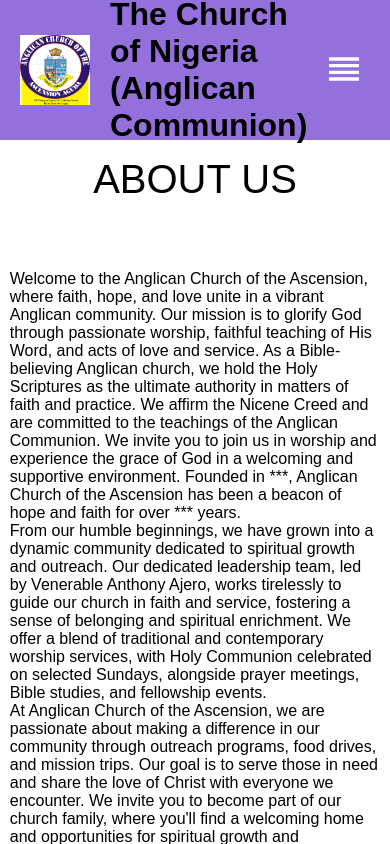
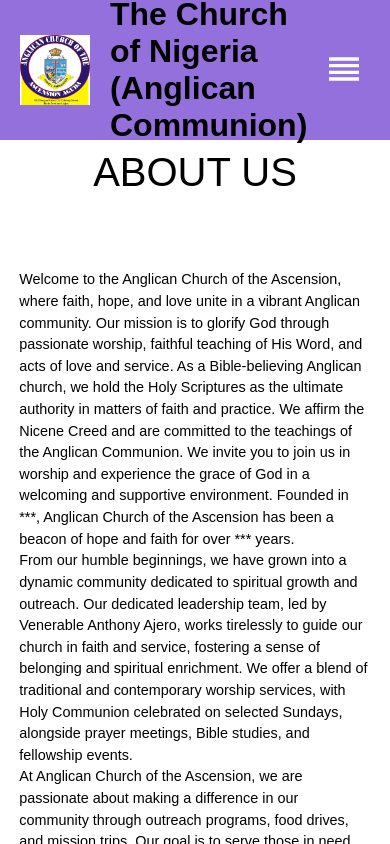
Before and after one commit to Visinho/Ascension-website, a React (Create React App) app: page /about in a window 390 px wide. Shown: the top 844 px of the page. Built offline with nearby package versions, Linux system fonts and the light colour scheme.

Commit message:
Minor fixes

```diff
--- a/src/styles/About.css
+++ b/src/styles/About.css
@@ -14,19 +14,34 @@
     font-family: "Gill Sans", "Gill Sans MT", Calibri, "Trebuchet MS", sans-serif;
   }
 
-  .aboutBottom {
+  /* .aboutBottom {
     display: flex;
     flex-direction: column;
     height: 55%;
     align-items: center;
     margin-top: 10px;
+  } */
+
+  .aboutBottom {
+    display: flex;
+    flex-direction: column;
+    align-items: center;
+    margin-top: 10px;
+    padding: 20px; /* Added padding for better spacing */
   }
 
+  /* .aboutBottom p {
+    width: 1200px;
+  } */
+
   .aboutBottom p {
-    width: 1200px;
+    width: 80%; /* Use percentages for fluid layouts */
+    max-width: 1200px; /* Set a max-width for larger screens */
+    line-height: 1.5; /* Improve readability */
+    font-size: 1rem; /* Base font size */
   }
 
-  .about .aboutBottom h1 {
+  /* .about .aboutBottom h1 {
     font-weight: 400;
     font-size: 70px;
     color: black;
@@ -34,11 +49,22 @@
     display: flex;
     justify-content: center;
     transform: translateY(-40px);
+  } */
+
+  .about .aboutBottom h1 {
+    font-weight: 400;
+    font-size: 3.5rem; /* Use rem units for scalable fonts */
+    color: black;
+    height: auto; /* Adjust height to fit content */
+    display: flex;
+    justify-content: center;
+    transform: translateY(-40px);
+    margin: 20px 0; /* Added margin for spacing */
   }
 
 
 /* Media query for screens 900px and below */
-@media only screen and (max-width: 900px) {
+/* @media only screen and (max-width: 900px) {
   .aboutBottom p {
     width: 90%;
   }
@@ -46,10 +72,10 @@
   .about .aboutBottom h1 {
     font-size: 50px;
   }
-}
+} */
 
 /* Media query for screens 600px and below */
-@media only screen and (max-width: 600px) {
+/* @media only screen and (max-width: 600px) {
   .aboutBottom p {
     width: 95%;
   }
@@ -65,4 +91,43 @@
   .aboutBottom {
     margin-top: 30px;
   }
-}
+} */
+
+/* Media query for large screens */
+@media only screen and (min-width: 1200px) {
+    .about .aboutBottom h1 {
+      font-size: 4rem; /* Larger font size for large screens */
+    }
+  }
+
+  /* Media query for medium screens */
+  @media only screen and (max-width: 900px) {
+    .aboutBottom p {
+      width: 90%; /* Slightly wider for medium screens */
+    }
+
+    .about .aboutBottom h1 {
+      font-size: 3rem; /* Smaller font size */
+    }
+  }
+
+  /* Media query for small screens */
+  @media only screen and (max-width: 600px) {
+    .aboutBottom p {
+      width: 95%; /* Wider for small screens */
+      font-size: 0.9rem; /* Smaller text size for small screens */
+    }
+
+    .about .aboutBottom h1 {
+      font-size: 2.5rem; /* Smaller font size */
+    }
+
+    .aboutTop {
+      height: 50%; /* More height for smaller screens */
+    }
+
+    .aboutBottom {
+      margin-top: 20px; /* Adjusted margin */
+      padding: 10px; /* Reduced padding */
+    }
+  }
```
